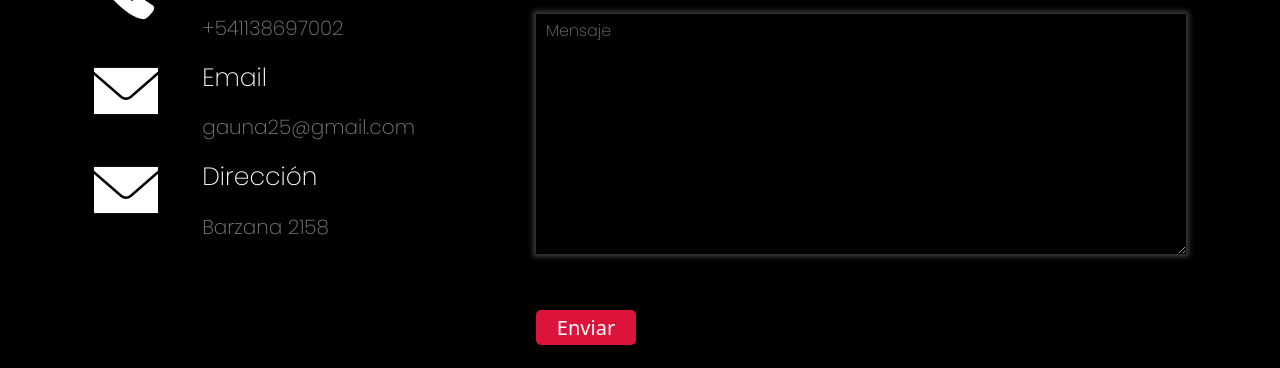
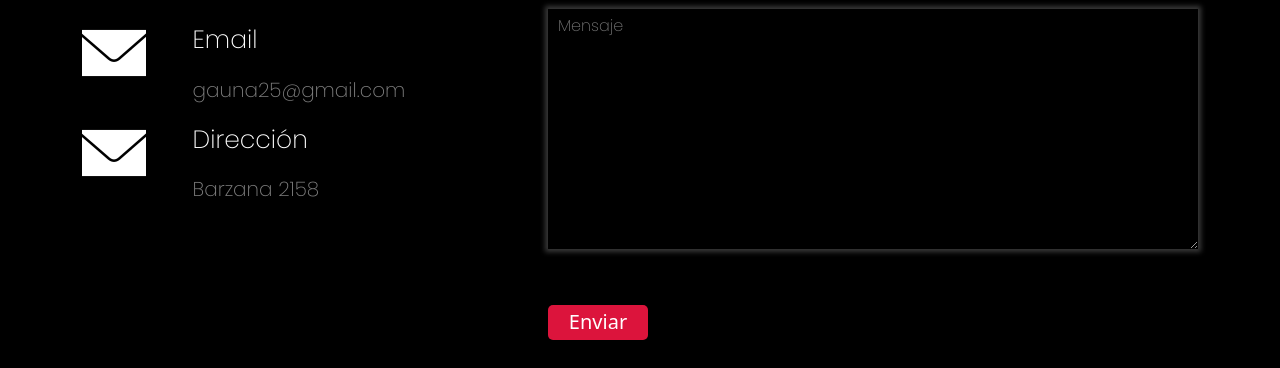
Before and after one commit to MarioGauna/Portfolio-Personal, a website: page html/contactame.html in a window 1280 px wide. Shown: the part 327-695 px from the top of the page. Drawn offline with nearby package versions, Linux system fonts and the light colour scheme.

Commit message:
Fix height final

```diff
--- a/html/contactame.html
+++ b/html/contactame.html
@@ -43,7 +43,7 @@
                     </div>
                 </nav>           <!-- FIN CABECERA -->
             </div>
-            <div class="row cont__row1">
+            <div class="row cont__row1 altura">
                 <div class="col dat datos dat_full">    <!-- INICIO SECCIÓN PRINCIPAL FULL -->
                     <div class="row justify-content-center">
                         <div class="conTitle">
--- a/scss/styles.scss
+++ b/scss/styles.scss
@@ -364,7 +364,7 @@ body{
     height: 250px;
     width: 350px;
     place-self: center;
-    margin: 40px 10px 40px 10px;
+    margin: 40px 0px 40px 0px;
     background-color: rgba(255, 255, 255, 0.050);
     text-align: justify;
     animation: cont__anima 1s cubic-bezier(0.455, 0.030, 0.515, 0.955) both;
@@ -462,11 +462,6 @@ body{
 
 .cont_mob2{
     display: none;
-}
-
-.cont__row1{
-    height: auto;
-    margin: 40px 0px 40px 0px;
 }
 
 .dat{
```
Also changed, not shown: html/portfolio.html (+1 -1 lines), css/styles.css.
